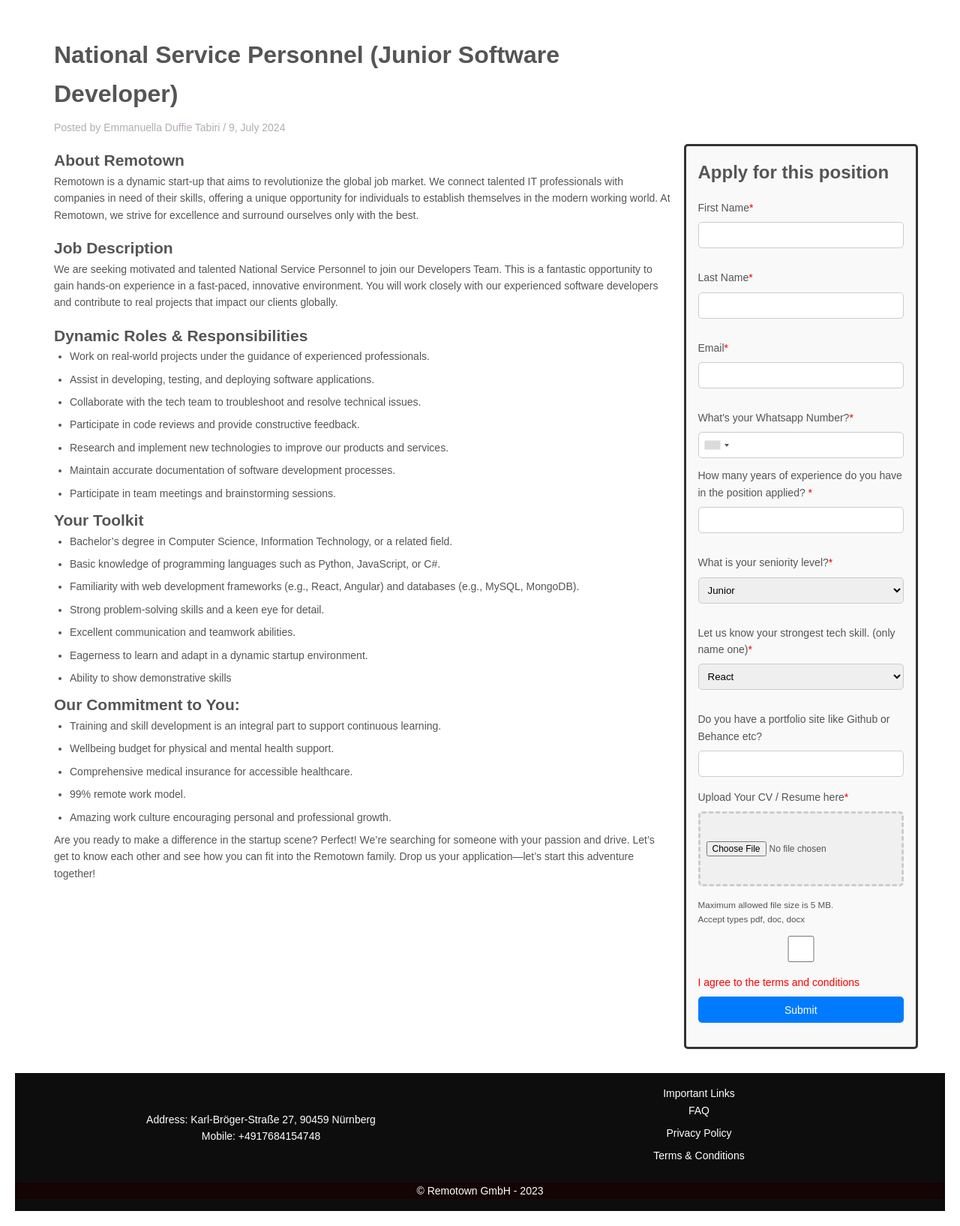
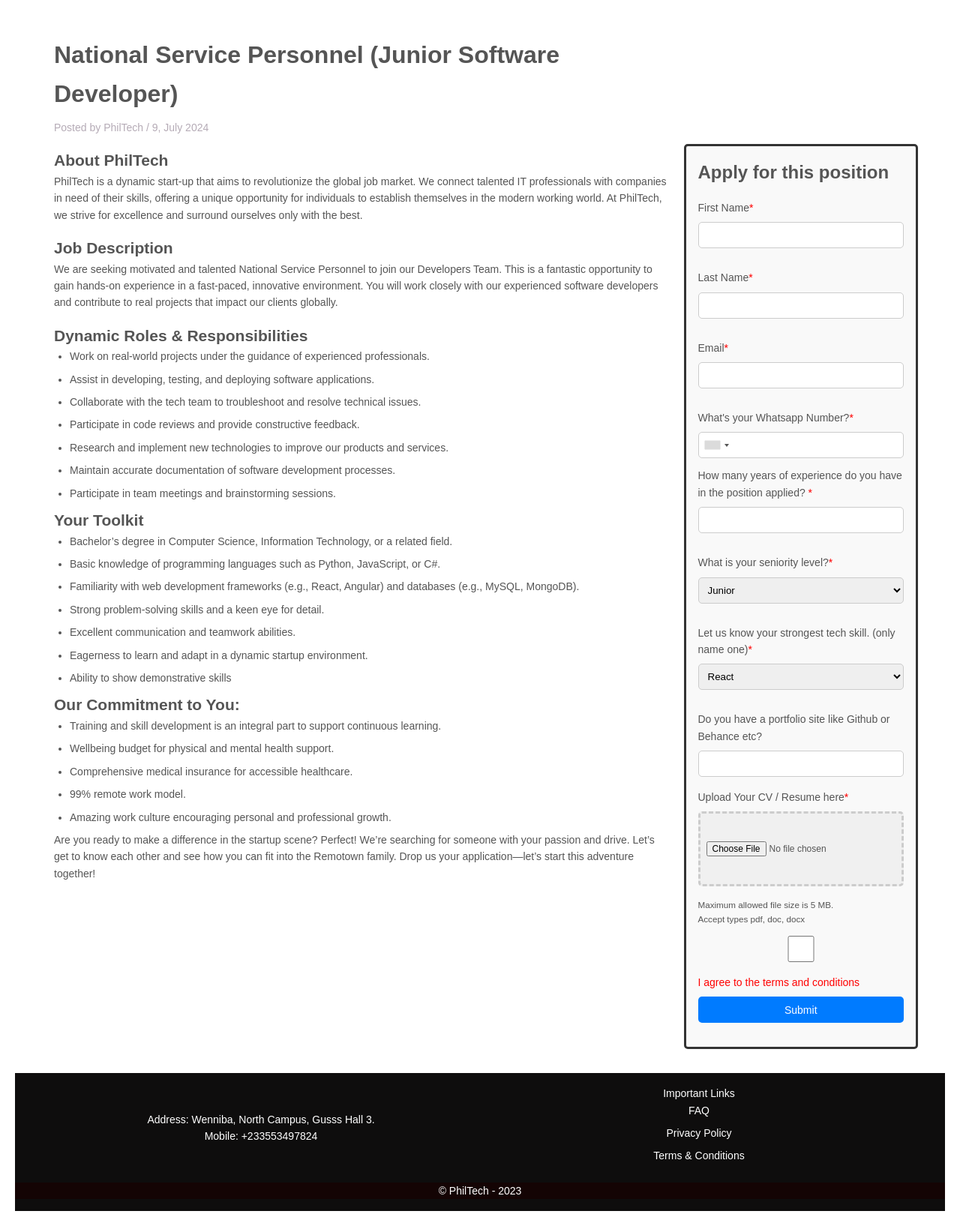
Before and after one commit to PhilipAboagye/job_description_reg_site, a PHP site: page / in a window 1280 px wide. Shown: the part 95-1730 px from the top of the page at 75% size. Run offline with PHP 8.4, Linux system fonts and the light colour scheme; grey boxes are pictures that could not be loaded.

Commit message:
Update index.php

```diff
--- a/index.php
+++ b/index.php
@@ -5,7 +5,7 @@
     <meta charset="UTF-8">
     <link rel="shortcut icon" type="x-icon" href="includes/icons/fruit.png">
     <meta name="viewport" content="width=device-width, initial-scale=1.0">
-    <title>Remotown - National Service Personnel</title>
+    <title>National Service Personnel</title>
     <link rel="stylesheet" href="build/css/demo.css">
     <link rel="stylesheet" href="build/css/intlTelInput.css">
     <link rel="stylesheet" href="assets/style.css">
@@ -40,11 +40,11 @@
     <main>
         <section class="job-posting">
             <h1>National Service Personnel (Junior Software Developer)</h1>
-            <p style="color: rgb(181, 171, 182)">Posted by Emmanuella Duffie Tabiri / 9, July 2024</p>
-            <h2>About Remotown</h2>
-            <p>Remotown is a dynamic start-up that aims to revolutionize the global job market. We connect talented IT
+            <p style="color: rgb(181, 171, 182)">Posted by PhilTech / 9, July 2024</p>
+            <h2>About PhilTech</h2>
+            <p>PhilTech is a dynamic start-up that aims to revolutionize the global job market. We connect talented IT
                 professionals with companies in need of their skills, offering a unique opportunity for individuals to
-                establish themselves in the modern working world. At Remotown, we strive for excellence and surround
+                establish themselves in the modern working world. At PhilTech, we strive for excellence and surround
                 ourselves only with the best.</p>
             <h2>Job Description</h2>
             <p>We are seeking motivated and talented National Service Personnel to join our Developers Team. This is a
@@ -181,8 +181,8 @@
     <footer>
         <div class="footer-content">
             <div class="contact-info">
-                <p>Address: Karl-Bröger-Straße 27, 90459 Nürnberg</p>
-                <p>Mobile: +4917684154748</p>
+                <p>Address: Wenniba, North Campus, Gusss Hall 3.</p>
+                <p>Mobile: +233553497824</p>
             </div>
             <div class="links">
                 <p>Important Links</p>
@@ -192,7 +192,7 @@
             </div>
         </div>
         <div class="footer-bottom">
-            <p>&copy; Remotown GmbH - 2023</p>
+            <p>&copy; PhilTech - 2023</p>
         </div>
     </footer>
 
```
